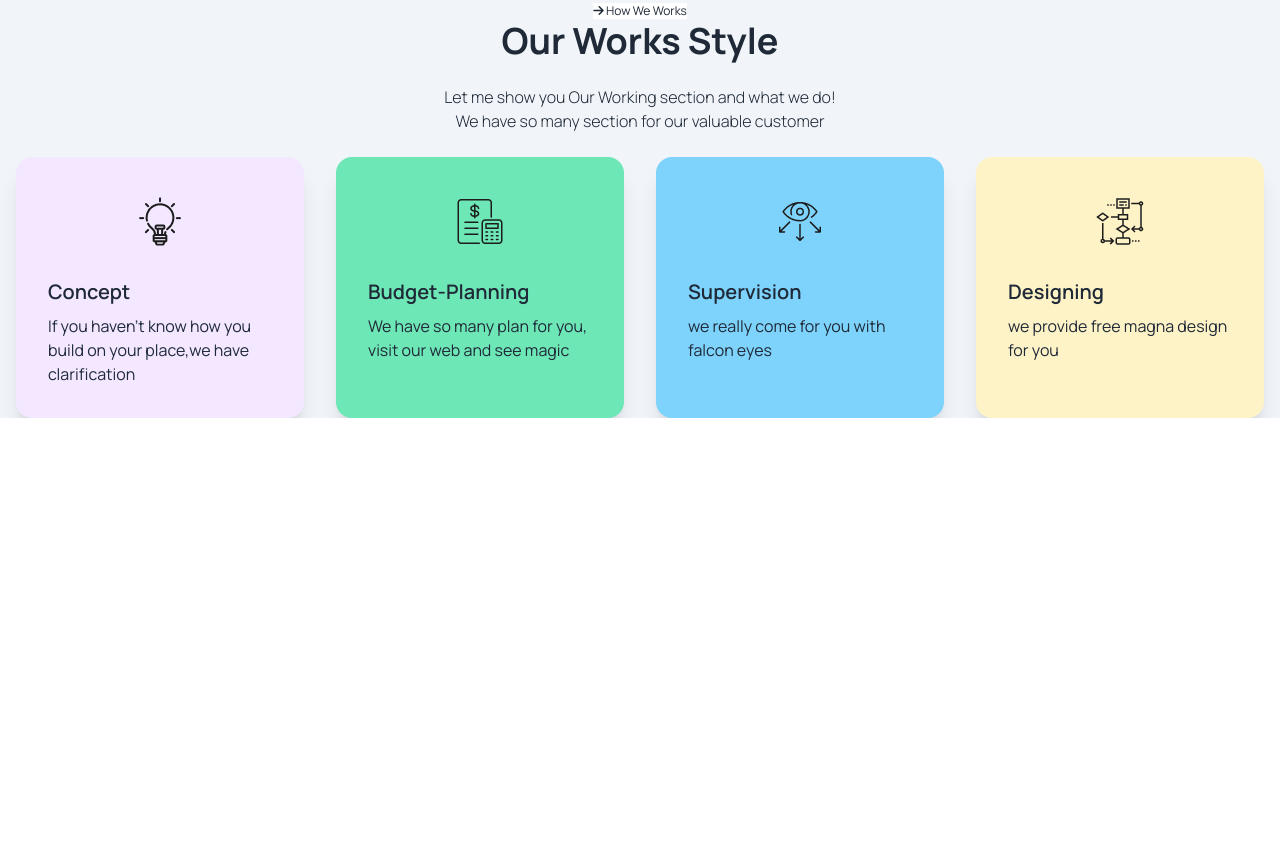
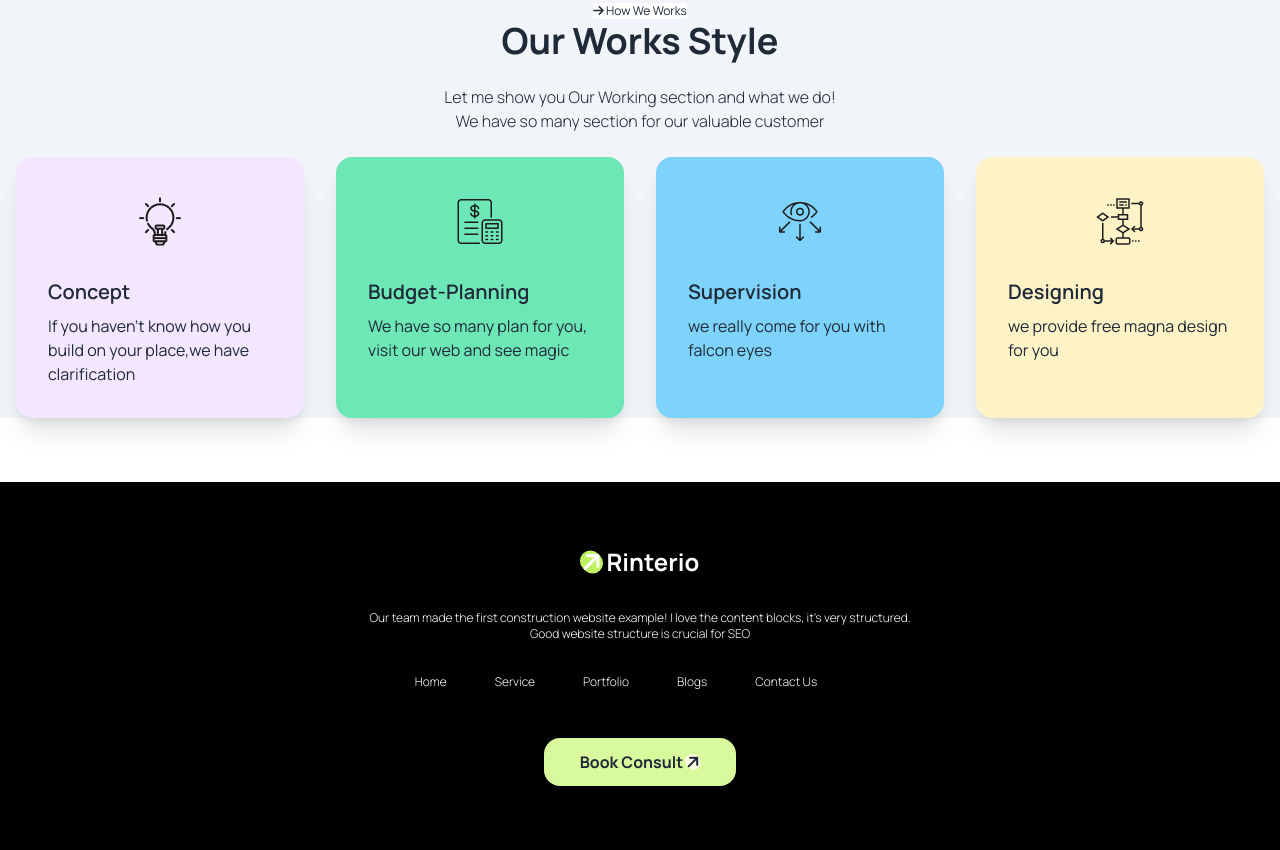
Before and after one commit to jubayerplabon/assignment-03, a plain HTML site: page index.html in a window 1280 px wide. Shown: the part 1458-2308 px from the top of the page. Before the commit the page ends 1876 px from the top, so only its background shows below. Drawn offline with nearby package versions, Linux system fonts and the light colour scheme.

Commit message:
secend commit

```diff
--- a/index.html
+++ b/index.html
@@ -173,4 +173,20 @@
          </div>
      </section>
 </body>
+<footer class="bg-black mt-16">
+  <h1 class="text-2xl font-bold text-white text-center pt-16"> <i class="fa-solid fa-arrow-right bg-lime-300 rounded-full -rotate-45"></i> Rinterio</h1>
+  <p class="text-white font-light text-xs text-center m-8">Our team made the first construction website example! I love the content blocks, it’s very structured. <br>
+     Good website structure is crucial for SEO</p>
+     <div class="text-white font-light text-xs text-center flex flex-col lg:flex-row justify-center gap-12">
+          <p>Home</p>
+          <p>Service</p>
+          <p>Portfolio</p>
+          <p>Blogs</p>
+          <p>Contact Us</p>
+          <br>
+      </div>
+      <div class="flex justify-center items-center pt-12 pb-16">
+        <button class="bg-lime-200 rounded-2xl text-center font-bold w-full h-12 lg:w-48 ">Book Consult <i class="fa-solid fa-arrow-right bg-yellow-50 rounded-full -rotate-45"></i></button>
+      </div>
+</footer>
 </html>
```
